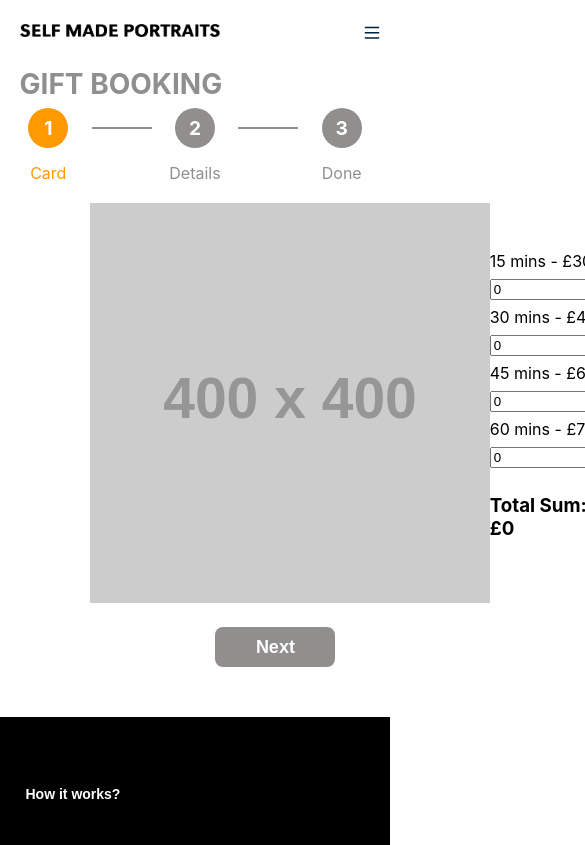
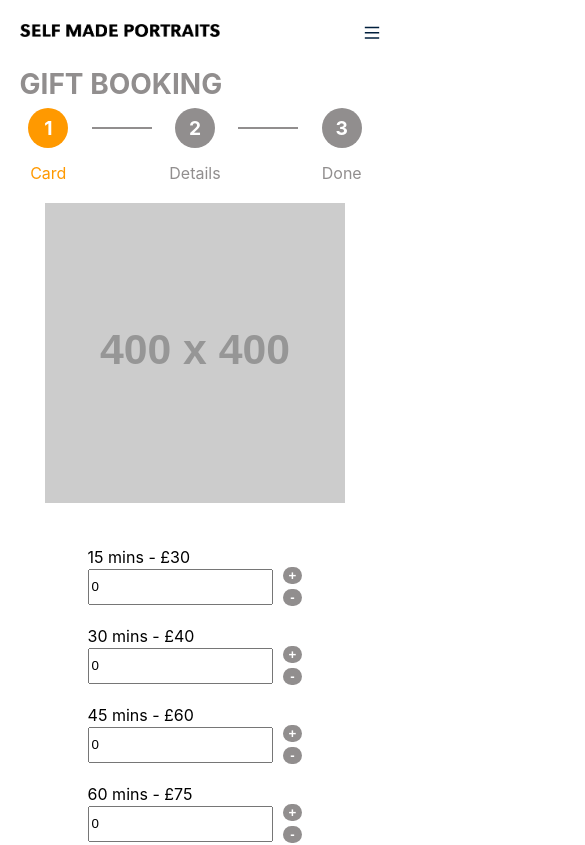
Before and after one commit to Self-Made-Portraits/portraits, a React (Create React App) app in the folder frontend/: page /book/gift in a window 390 px wide. Shown: the top 845 px of the page, 585 px wide, since content can reach past the window. Built offline with nearby package versions, Linux system fonts and the light colour scheme.

Commit message:
gift_booking

```diff
--- a/frontend/src/components/GiftBooking/GiftBooking.css
+++ b/frontend/src/components/GiftBooking/GiftBooking.css
@@ -47,8 +47,12 @@
   display: flex;
   justify-content: space-between;
   align-items: center;
-  width: 120px;
+  width: 100%;
   /* margin-bottom: 20px; */
+}
+
+.gift-booking__duration-row{
+  width: 100%;
 }
 
 /* Quantity Button Styling */
@@ -241,9 +245,15 @@
     justify-content: space-between;
     align-items: center;
   }
+
   .gift-booking__session-container{
+    display: flex;
+    flex-direction: column;
+    align-items: center;
     width:  350px;
+    padding: 20px 30px;
   }
+
   .gift-booking__quantity-button{
     background-color: #918E8E;
     border: none;
@@ -257,12 +267,23 @@
     background-color: #e68900;
   }
 
+  @media screen and (max-width: 1200px) {
+  .gift-booking__reservation{
+    width: 80%;
+  }
+  .gift-booking__quantity-input{
+    min-height: 20px;
+  }
+  }
   @media screen and (max-width: 800px) {
   .gift-booking__form-field-pets-desktop{
     display: none;
   }
   .gift-booking__form-field-pets-mobile{
     display: block;
+  }
+  .gift-booking__next-step-button{
+    margin: 0 auto;
   }
   }
 
@@ -275,6 +296,23 @@
         min-height: 30px;
         padding: 4px 5px;
     }
+
+    .gift-booking__reservation{
+      flex-direction: column;
+    }
+
+    .gift-booking__button-container{
+      margin: 20px auto 0;
+    }
+    .gift-booking__quantity-input{
+      min-height: 30px;
+    }
+    .gift-booking__duration-row{
+      margin: 20px auto;
+    }
+    .gift-booking__quantity-buttons{
+      gap: 5px;
+    }
 }
 
 
@@ -282,6 +320,14 @@
   .gift-booking__form-error{
     margin-top: 2px;
     font-size: 14px;
+  }
+  .gift-booking__image{
+    width: 300px;
+    height: 300px;
+    margin: 0 auto;
+  }
+  .gift-booking__session-container{
+    width: 100%;
   }
 }
 
```
Also changed, not shown: 8 other files (tests, documents, lock files or other folders).
